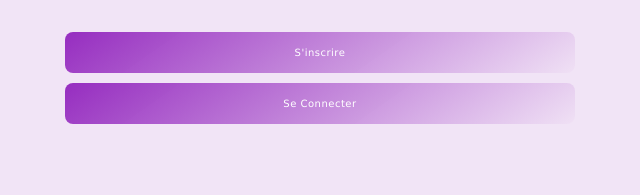
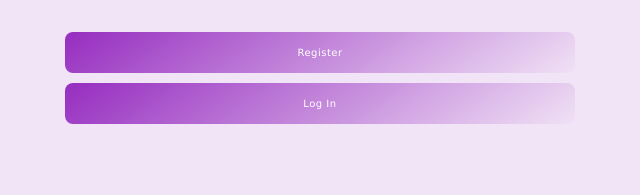
Before and after one commit to groupe-AN/projetMIP4, a website: page front-end/index1.html in a window 1280 px wide. Shown: the part 3161-3356 px from the top of the page, 320-960 px from the left. Drawn offline with Linux system fonts and the light colour scheme.

Commit message:
Update index1.html

```diff
--- a/front-end/index1.html
+++ b/front-end/index1.html
@@ -217,9 +217,9 @@
                       </select>
                   </div>
               </div>
-              <button type="submit" class="btn-login" id="registerBtn">S'inscrire
+              <button type="submit" class="btn-login" id="registerBtn">register
               </button>
-              <button type="submit" class="btn-login"  id="loginBtn">Se connecter
+              <button type="submit" class="btn-login"  id="loginBtn">log in
             </button>
 
 
```
